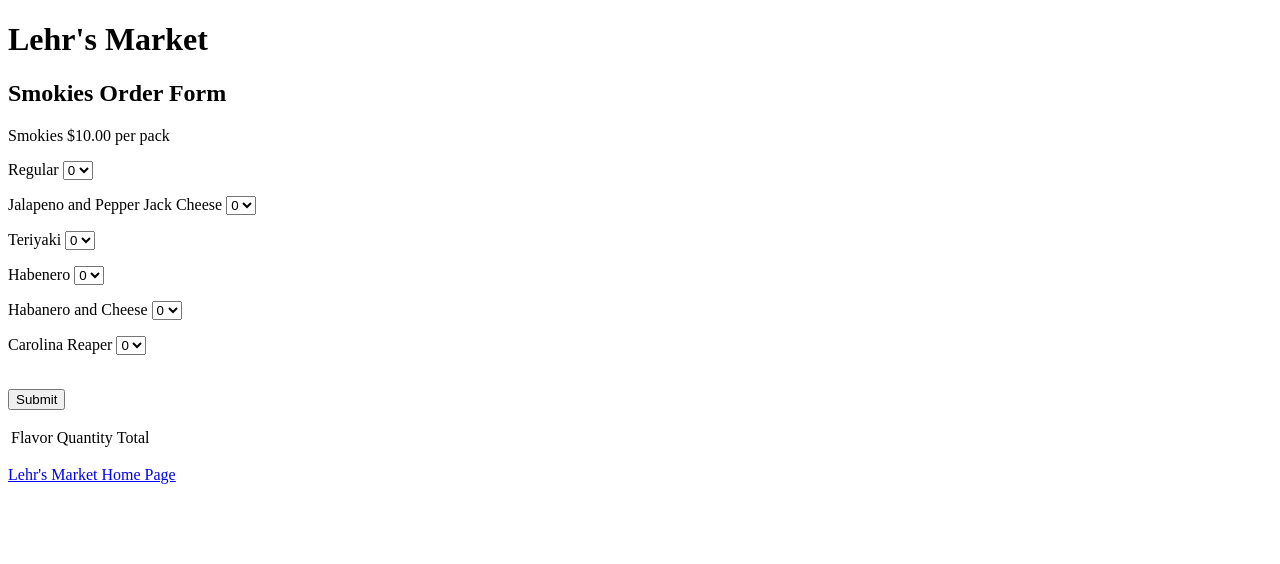
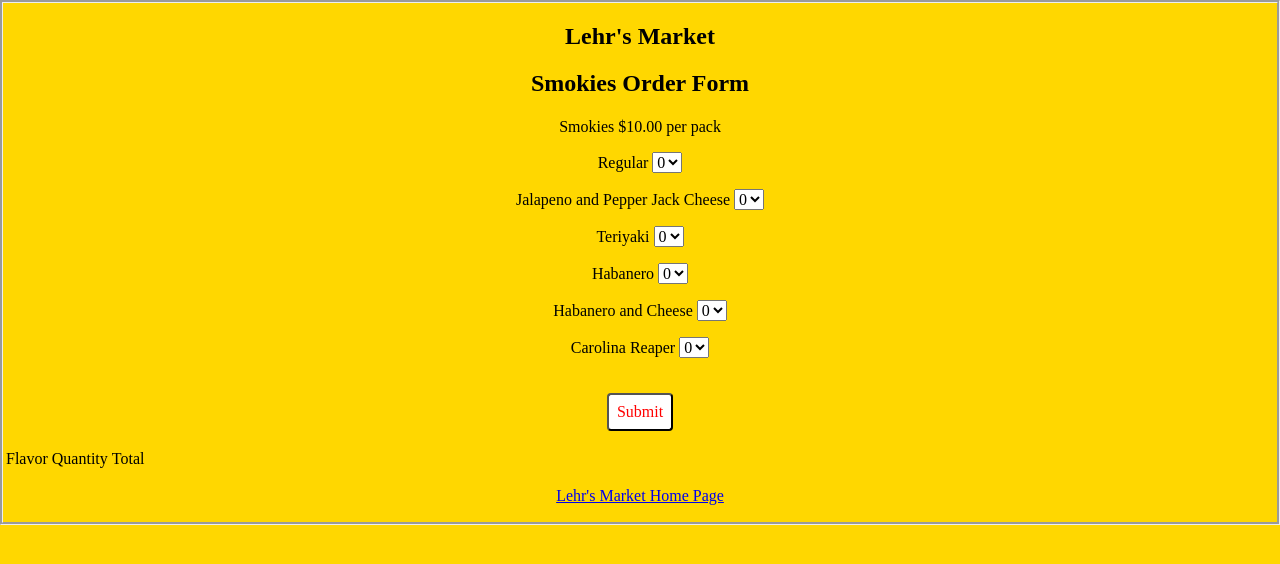
Before and after one commit to swic-cis-177/mt-project-ChrisLong79, a website: page index.html in a window 1280 px wide. Drawn offline with nearby package versions, Linux system fonts and the light colour scheme.

Commit message:
commit to git pull

```diff
--- a/index.html
+++ b/index.html
@@ -1,14 +1,23 @@
 <!DOCTYPE html>
-<html>
- <body>
-  <title>Lehr's Market</title>
-  <h1>Lehr's Market</h1>
+<html><head>
+  <meta charset="UTF-8" />
+    <meta name="viewport" content="width=device-width, initial-scale=1.0" />
+    <link rel="stylesheet" href="https://cdnjs.cloudflare.com/ajax/libs/modern-normalize/0.7.0/modern-normalize.min.css">
+
+
+    <link href="https://fonts.googleapis.com/css2?family=Anton&display=swap" rel="stylesheet">
+    <link rel="stylesheet" href="style.css">
+
+
+  <title>Lehr's Market</title></head>
+  <body>
+  <h2>Lehr's Market</h2>
     <h2>
       Smokies Order Form
     </h2>
+  <form>
 
-   <form> <form action="/form-processing-script" method "post" id="form">
-       <p>
+
      <p>Smokies $10.00 per pack</p>
 
      <p>
@@ -40,7 +49,7 @@
        </select></p>
 
          <p>
-       <label for="Hab">Habenero</label>
+       <label for="Hab">Habanero</label>
 
 <select name="hab" id="hab">
   <option value="0">0</option>
@@ -88,9 +97,11 @@
         <td></td>
         <td></td>
       </tr>
-    </template>
+    </template></tbody>
      </table>
     <p>
       <a
                                href="https://lehrsmeatmarket.com/">Lehr's Market Home Page</a>
-      </p></body></html>
+      </p> <script src="scripts.js" type="module"></script>
+    </body
+    ></html>
```
